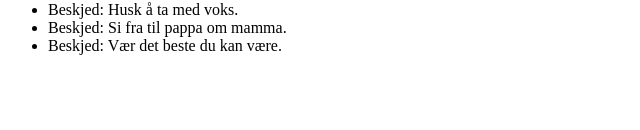
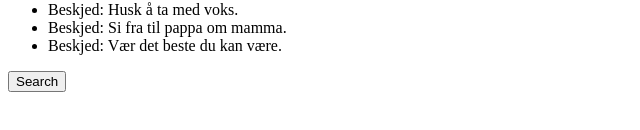
Before and after one commit to tantepose/treehouse-project9, a React (Create React App) app: page / in a window 1280 px wide. Shown: the part 204-334 px from the top of the page, without its empty margins (0-640 px from the left). Built offline with nearby package versions, Linux system fonts and the light colour scheme.

Commit message:
more testing

```diff
--- a/src/App.js
+++ b/src/App.js
@@ -7,13 +7,20 @@ import Search from './Components/Search';
 
 class App extends Component {
 
-  doSearch = () => {
-    const url = 'https://api.flickr.com/services/rest/?method=flickr.photos.search&api_key=ee57dd1842a1228879531fecebeb8792&tags=pingpong&per_page=16&format=json&nojsoncallback=1';
+  constructor(props) {
+    super(props);
+    this.state = {
+      messages: ['Husk å ta med voks.', 'Si fra til pappa om mamma.', 'Vær det beste du kan være.'],
+      key: apiKey
+    }
   }
 
-  state = {
-    messages: ['Husk å ta med voks.', 'Si fra til pappa om mamma.', 'Vær det beste du kan være.'],
-    key: apiKey
+  doSearch = () => {
+    console.log("hallo");
+    const url = 'https://api.flickr.com/services/rest/?method=flickr.photos.search&api_key=ee57dd1842a1228879531fecebeb8792&tags=pingpong&per_page=16&format=json&nojsoncallback=1';
+    this.setState({
+      messages: ['nå er det bare en']
+    });
   }
 
   render() {
@@ -23,6 +30,7 @@ class App extends Component {
         <p>Key: {this.state.key}</p>
         <ImageList
           messages = {this.state.messages} />
+        <button onClick={this.doSearch}>Search</button>
       </div>
     );
   }
```
